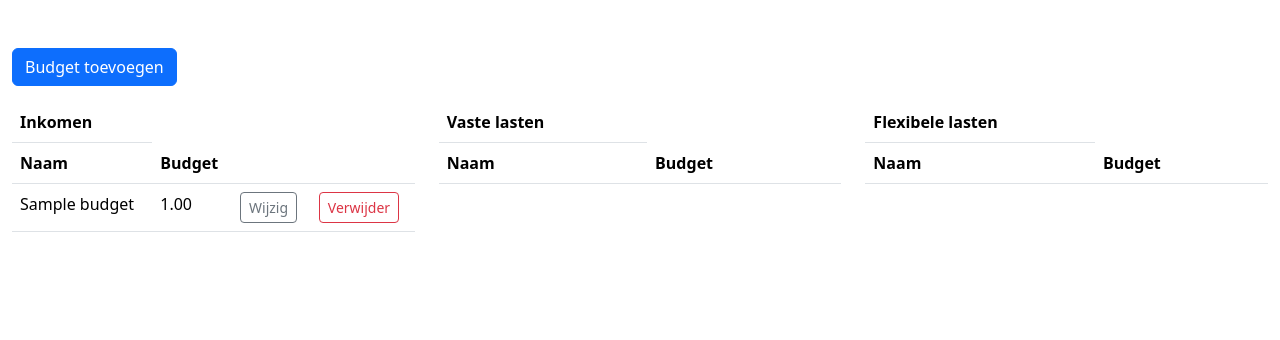
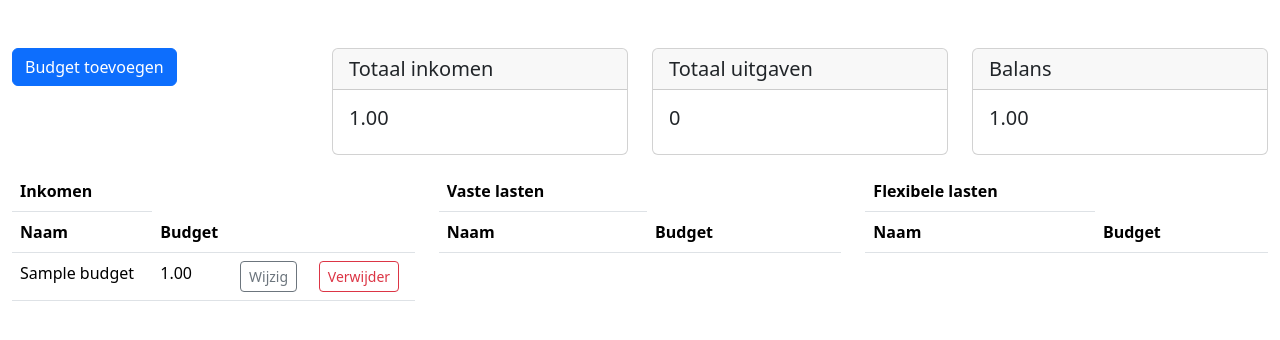
Before and after one commit to yoramclapper/PKY, a Django app: page /budget/plan in a window 1280 px wide. Shown: the part 56-396 px from the top of the page. Run offline with Django 5.2, Linux system fonts and the light colour scheme; tables that the repository leaves empty hold one stand-in row (values such as "Sample post"); lists and menus that the app fills with data are empty; some libraries are stand-ins or nearby versions.

Commit message:
Added cards displaying total income, expenses and balance

```diff
--- a/pky/budget/models.py
+++ b/pky/budget/models.py
@@ -12,6 +12,12 @@
     budget = models.DecimalField(max_digits=6, decimal_places=2, validators=[MinValueValidator(0)], verbose_name="Budget")
     category = models.CharField(max_length=5, choices=CATEGORIES, verbose_name="Categorie")
     active = models.BooleanField(default=True)
+
+    @staticmethod
+    def get_results() -> dict[str, float]:
+        income = sum([budget.budget for budget in Budget.objects.filter(category="IN")])
+        expense = sum([budget.budget for budget in Budget.objects.filter(category__in=["VAST", "FLEX"])])
+        return {'income': income, 'expense': expense, 'balance': income - expense}
 
     def __str__(self):
         return self.name
--- a/pky/budget/templates/budget/budget_plan.html
+++ b/pky/budget/templates/budget/budget_plan.html
@@ -4,6 +4,30 @@
 <div class="row mt-5 mb-3">
     <div class="col">
         <a type="button" class="btn btn-primary" href="{% url 'create_budget' %}">Budget toevoegen</a>
+    </div>
+    <div class="col">
+        <div class="card">
+            <h5 class="card-header">Totaal inkomen</h5>
+                <div class="card-body">
+                    <h5 class="card-title">{{inkomen_kaart}}</h5>
+                </div>
+        </div>
+    </div>
+    <div class="col">
+        <div class="card">
+            <h5 class="card-header">Totaal uitgaven</h5>
+                <div class="card-body">
+                    <h5 class="card-title">{{uitgaven_kaart}}</h5>
+                </div>
+        </div>
+    </div>
+    <div class="col">
+        <div class="card">
+            <h5 class="card-header">Balans</h5>
+                <div class="card-body">
+                    <h5 class="card-title">{{balans_kaart}}</h5>
+                </div>
+        </div>
     </div>
 </div>
 
--- a/pky/budget/views.py
+++ b/pky/budget/views.py
@@ -81,9 +81,13 @@
 
     def get_context_data(self, **kwargs):
         context = super().get_context_data(**kwargs)
+        results = Budget.get_results()
         context['inkomen'] = Budget.objects.filter(category="IN").order_by('-budget')
         context['vast'] = Budget.objects.filter(category="VAST").order_by('-budget')
         context['flex'] = Budget.objects.filter(category="FLEX").order_by('-budget')
+        context['inkomen_kaart'] = results['income']
+        context['uitgaven_kaart'] = results['expense']
+        context['balans_kaart'] = results['balance']
         return context
 
 
```
